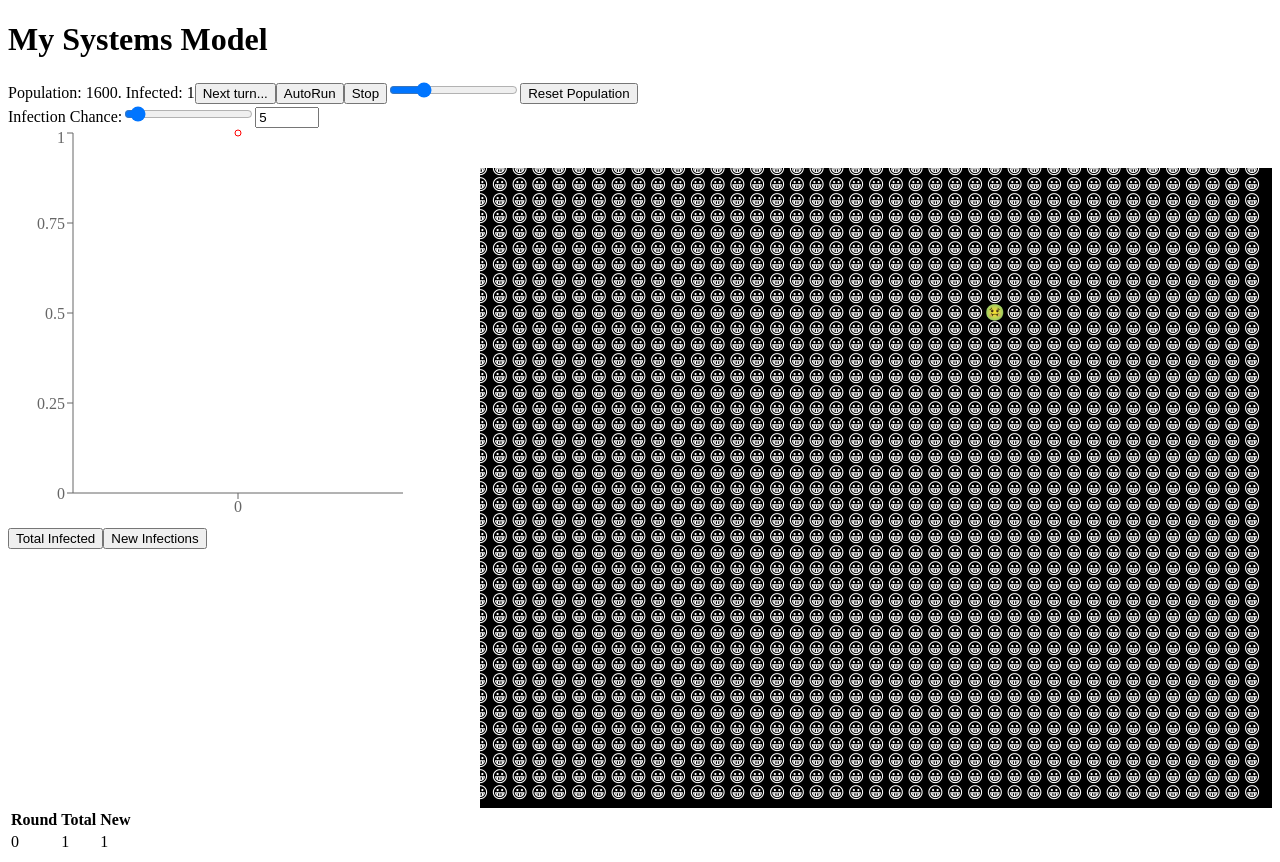
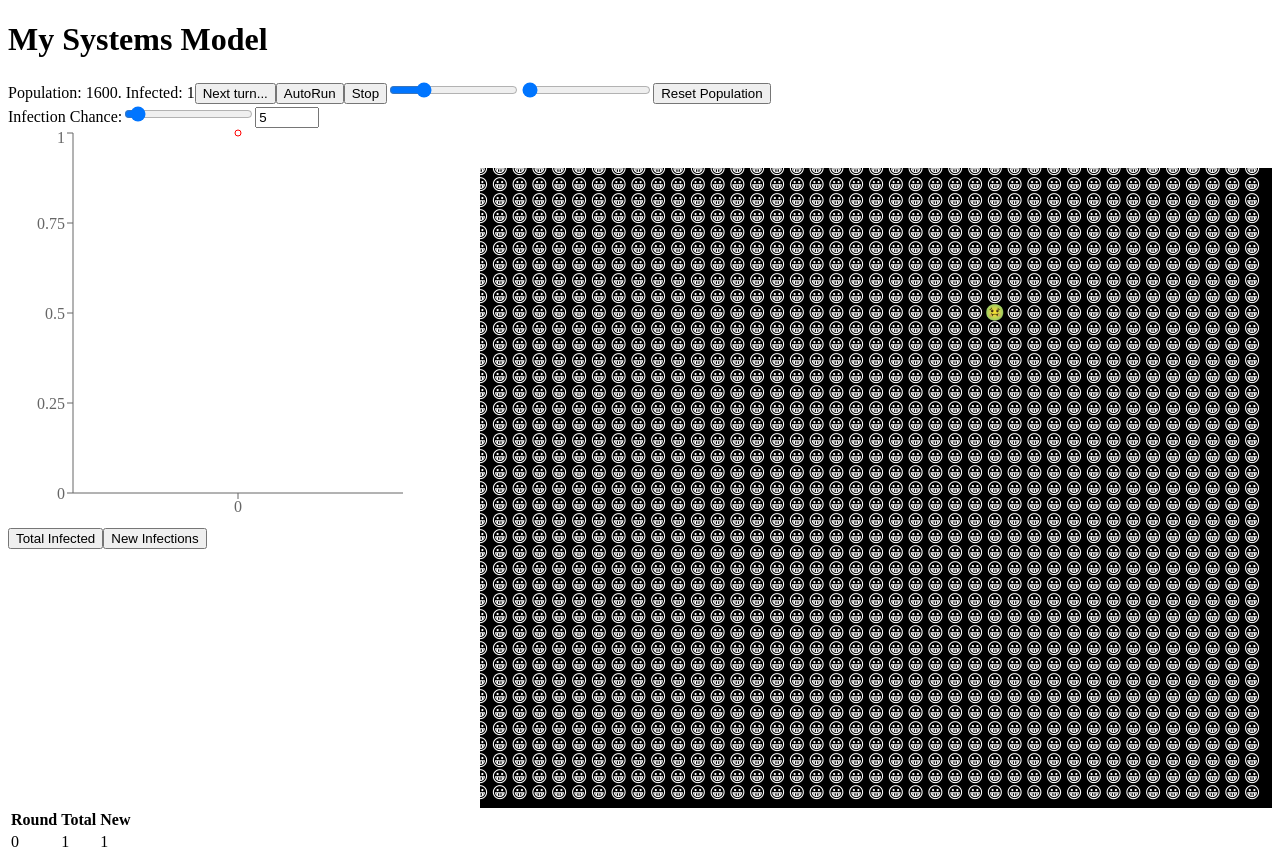
Before and after one commit to tristanleng/systems-project-like-the-handshake-game, a React (Vite) app: page / in a window 1280 px wide. Built offline with nearby package versions, Linux system fonts and the light colour scheme.

Commit message:
Co-authored-by: Alex Frey <Freyolater2@users.noreply.github.com> made vaccination slider

```diff
--- a/src/App.tsx
+++ b/src/App.tsx
@@ -8,12 +8,25 @@ import { createPopulation, updatePopulation } from "./diseaseModel";
 import { LineChart, Line, YAxis, XAxis } from "recharts";
 
 const Patient: FC<{ patient: Patient }> = ({ patient }) => {
+
+  const getIcon : ()=>string = () => {
+    if (patient.infected) {
+      return "🤢"
+    } else {
+      if (patient.vaccinated) {
+        return "😷"
+      } else {
+        return "😀"
+      }
+    }
+  }
+
   return (
     <div
       className="patient"
       style={{ left: `${patient.x}%`, top: `${patient.y}%` }}
     >
-      {patient.infected ? "🤢" : "😀"}
+      {getIcon()}
     </div>
   );
 };
@@ -65,6 +78,7 @@ const Settings: FC<{
 
 const App: FC = () => {
   const [popSize, setPopSize] = useState<number>(40); /* Sqrt of size */
+  const [vaccinationrate, setVaccinationRate] = useState<number>(0);
   const [population, setPopulation] = useState<Patient[]>(
     createPopulation(1600)
   );
@@ -100,8 +114,12 @@ const App: FC = () => {
     setPopSize(parseInt(e.target.value));
   };
 
+  const onRateChangeee = (e: React.ChangeEvent<HTMLInputElement>) => {
+    setVaccinationRate(parseInt(e.target.value));
+  };
+
   const resetPopulation = () => {
-    setPopulation(createPopulation(popSize * popSize));
+    setPopulation(createPopulation(popSize * popSize, vaccinationrate));
     setDiseaseData([]);
   };
   const autoRun = () => {
@@ -134,8 +152,18 @@ const App: FC = () => {
         value={popSize}
         onChange={onPopInput}
       />
+      <input
+        type="range"
+        min="0"
+        max="100"
+        value={vaccinationrate}
+        onChange={onRateChangeee}
+      />
       <button onClick={resetPopulation}>Reset Population</button>
-      <Settings parameters={simulationParameters} setParameters={setSimulationParameters} />
+      <Settings
+        parameters={simulationParameters}
+        setParameters={setSimulationParameters}
+      />
       <section className="side-by-side">
         <div className="chartContainer">
           <LineChart data={diseaseData} width={400} height={400}>
```
